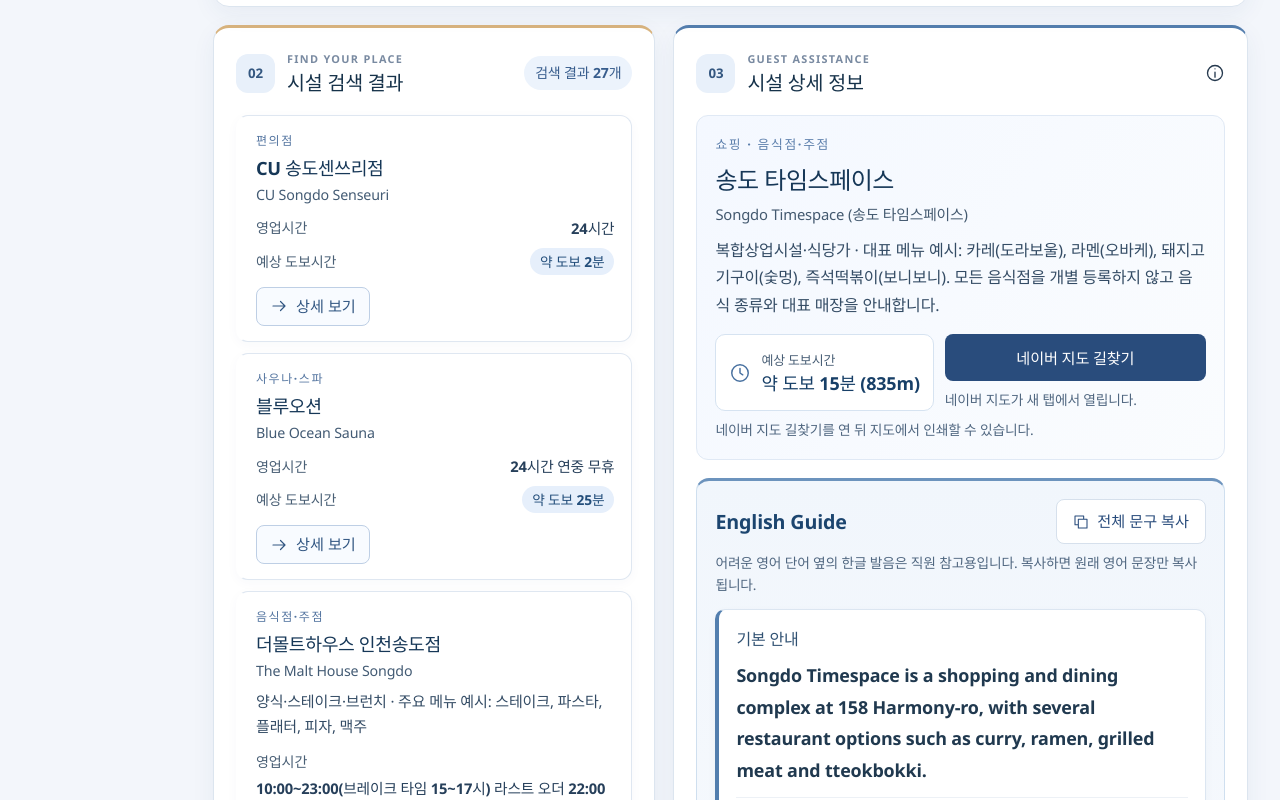
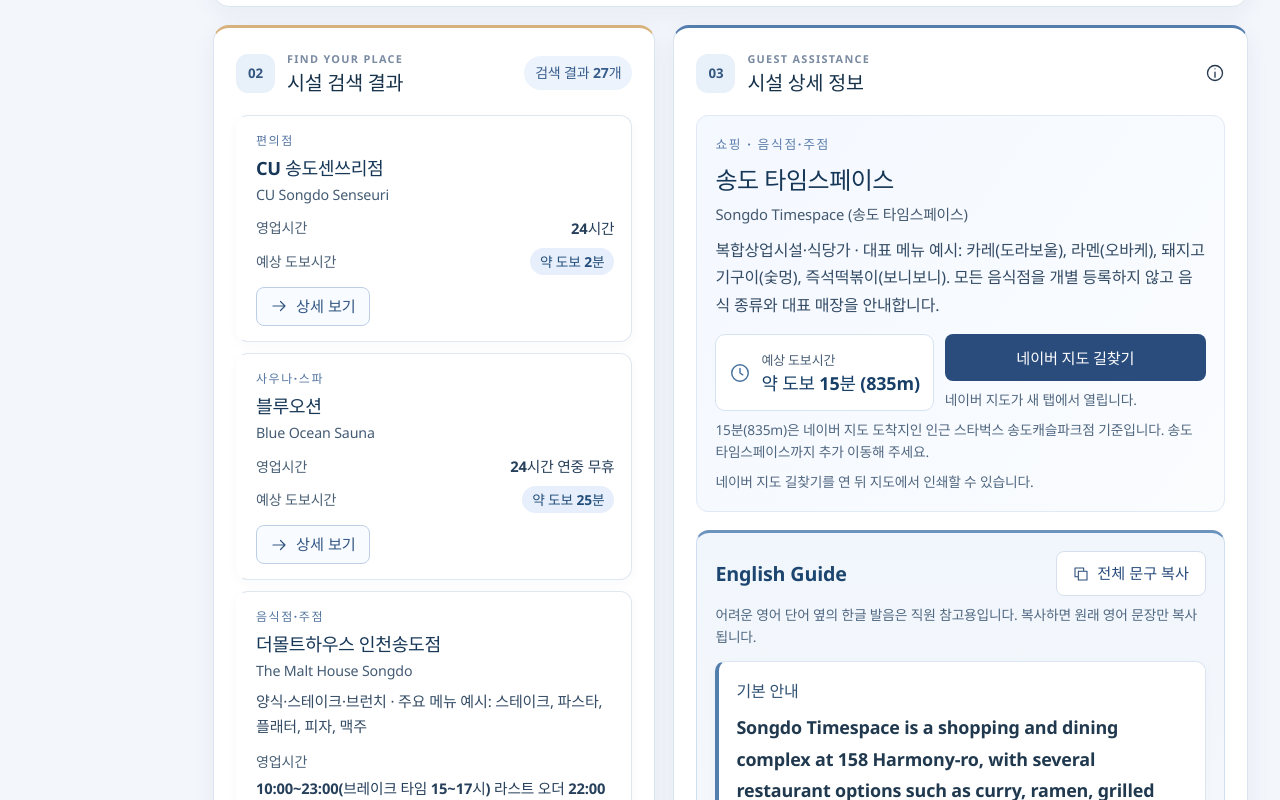
Before and after one commit to unispace1357-blip/CPH-INFORMATION-PROGRAM, a React (Vite) app: page /staff in a window 1280 px wide. Both pictures are taken after a click on the button "상세 보기". Shown: the part 1532-2332 px from the top of the page. Built offline with nearby package versions, Linux system fonts and the light colour scheme.

Commit message:
fix(staff): align walking detail metadata and clarify landmark endpoint

```diff
--- a/src/components/staff/StaffFacilityDetail.tsx
+++ b/src/components/staff/StaffFacilityDetail.tsx
@@ -22,6 +22,7 @@
           <div className="staff-walking-summary"><Icon name="clock" size={22} /><span><span className="staff-walking-caption">예상 도보시간</span><strong>{formatWalkingMinutes(facility.walkingMinutes, facility.walkingDistanceMeters)}</strong></span></div>
           <NaverDirectionsLink url={facility.naverMapUrl} label="네이버 지도 길찾기" unavailable="길찾기 링크 미등록" newTabNotice="네이버 지도가 새 탭에서 열립니다." />
         </div>
+        {facility.id === 'songdo-timespace-complex' && <p className="field-hint">15분(835m)은 네이버 지도 도착지인 인근 스타벅스 송도캐슬파크점 기준입니다. 송도 타임스페이스까지 추가 이동해 주세요.</p>}
         <p className="field-hint">네이버 지도 길찾기를 연 뒤 지도에서 인쇄할 수 있습니다.</p>
       </div>
       <EnglishGuidePanel key={facility.id} phrases={facility.englishPhrases} meanings={facility.englishPhraseMeanings} />
@@ -31,7 +32,7 @@
           <div><dt>주소</dt><dd>{confirmedText(ko.address, '주소 미확인')}</dd></div>
           <div><dt>영업시간</dt><dd>{confirmedText(ko.openingHours, '영업시간 미확인')}</dd></div>
           <div><dt>휴무일</dt><dd>{confirmedText(facility.closedDays.ko, '휴무일 미확인')}</dd></div>
-          <div><dt>예상 도보시간</dt><dd>{formatWalkingMinutes(facility.walkingMinutes)}</dd></div>
+          <div><dt>예상 도보시간</dt><dd>{formatWalkingMinutes(facility.walkingMinutes, facility.walkingDistanceMeters)}</dd></div>
           <div><dt>이동 안내</dt><dd>{confirmedText(ko.directions, '이동 안내 미확인')}</dd></div>
           <div><dt>참고 사항</dt><dd>{confirmedText(ko.notes, '등록된 참고 사항 없음')}</dd></div>
         </dl>
```
